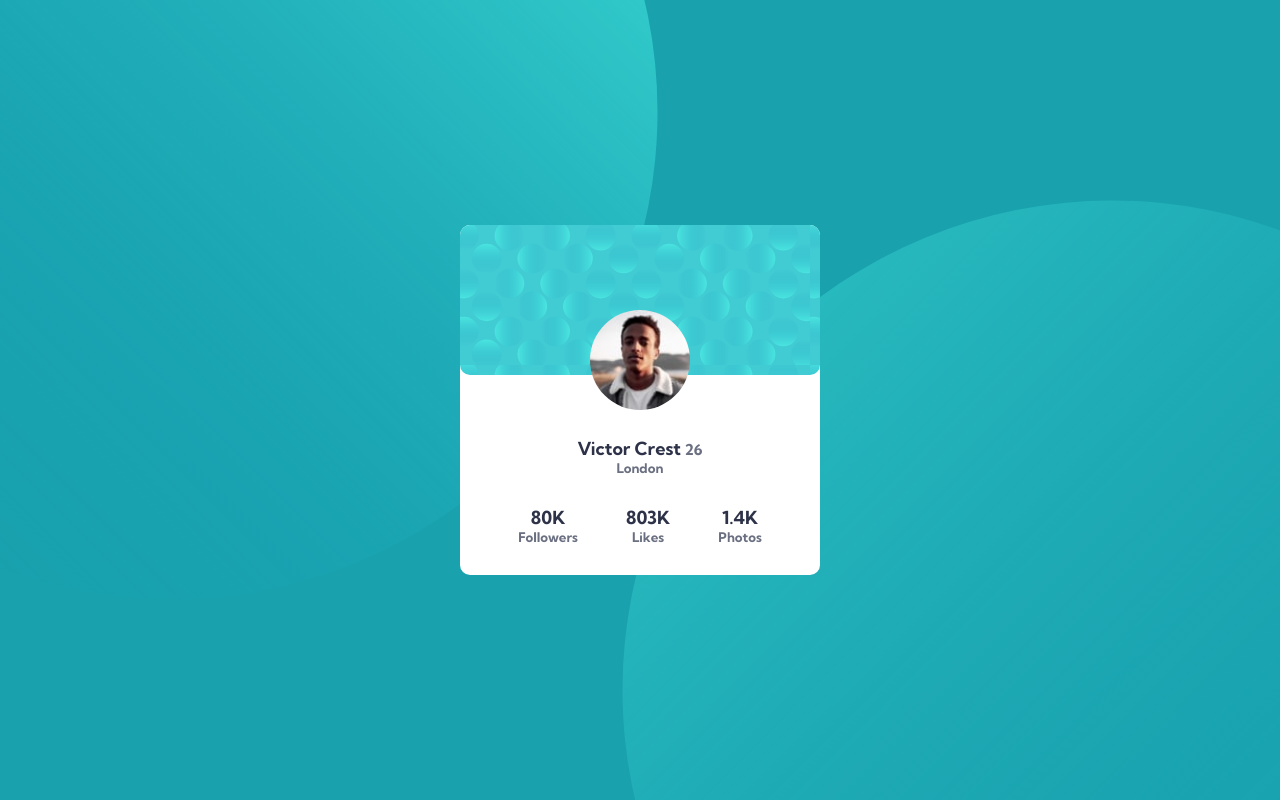
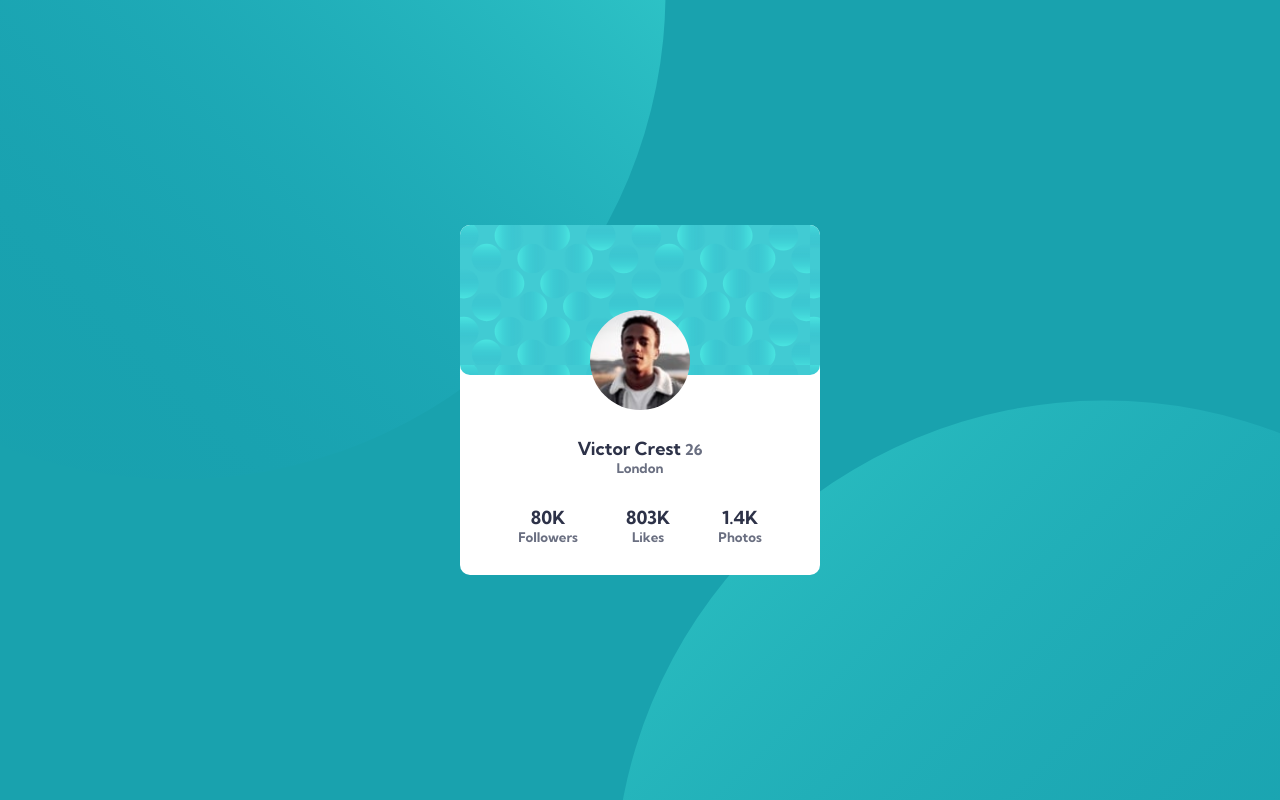
Before and after one commit to TechnoMageKOMT/frontendMentor, a plain HTML site: page index.html in a window 1280 px wide. Drawn offline with Linux system fonts and the light colour scheme.

Commit message:
Add final touches to project

```diff
--- a/index.html
+++ b/index.html
@@ -16,7 +16,6 @@
   </head>
   <!-- Flexbox body to get card and footer into a centered column -->
   <body>
-    <img src="images/bg-pattern-top.svg" alt="" class="img-top-left" />
     <div class="flex">
       <!--Flex to get card-top and card-body in acolumn-->
       <div class="card-top"></div>
@@ -49,6 +48,5 @@
         </div>
       </div>
     </div>
-    <img src="images/bg-pattern-bottom.svg" alt="" class="img-btm-right" />
   </body>
 </html>
--- a/style.css
+++ b/style.css
@@ -16,6 +16,11 @@ body {
   font-weight: 700;
   height: 100vh;
   justify-content: center;
+  background-image: url(images/bg-pattern-top.svg), url(images/bg-pattern-bottom.svg);
+  background-repeat: no-repeat;
+  background-position:
+    bottom 40vh right 48vw,
+    top 50vh left 48vw;
 }
 
 .flex {
@@ -41,6 +46,7 @@ body {
   border-radius: 10px;
   height: 150px;
 }
+
 .name {
   text-align: center;
 }
@@ -57,36 +63,6 @@ span {
   position: absolute;
   top: calc(30% - 20px);
   width: 100px;
-}
-
-.img-top-left {
-  bottom: 25%;
-  left: -25%;
-  position: fixed;
-}
-
-@media (max-width: 375px) {
-  .img-top-left {
-    width: 600px;
-    bottom: 60%;
-    left: -400px;
-    position: fixed;
-  }
-}
-
-.img-btm-right {
-  position: fixed;
-  right: -25%;
-  top: 25%;
-  z-index: -1;
-}
-
-@media (max-width: 375px) {
-  .img-btm-right {
-    width: 600px;
-    top: 60%;
-    right: -400px;
-  }
 }
 
 .card-body {
```
